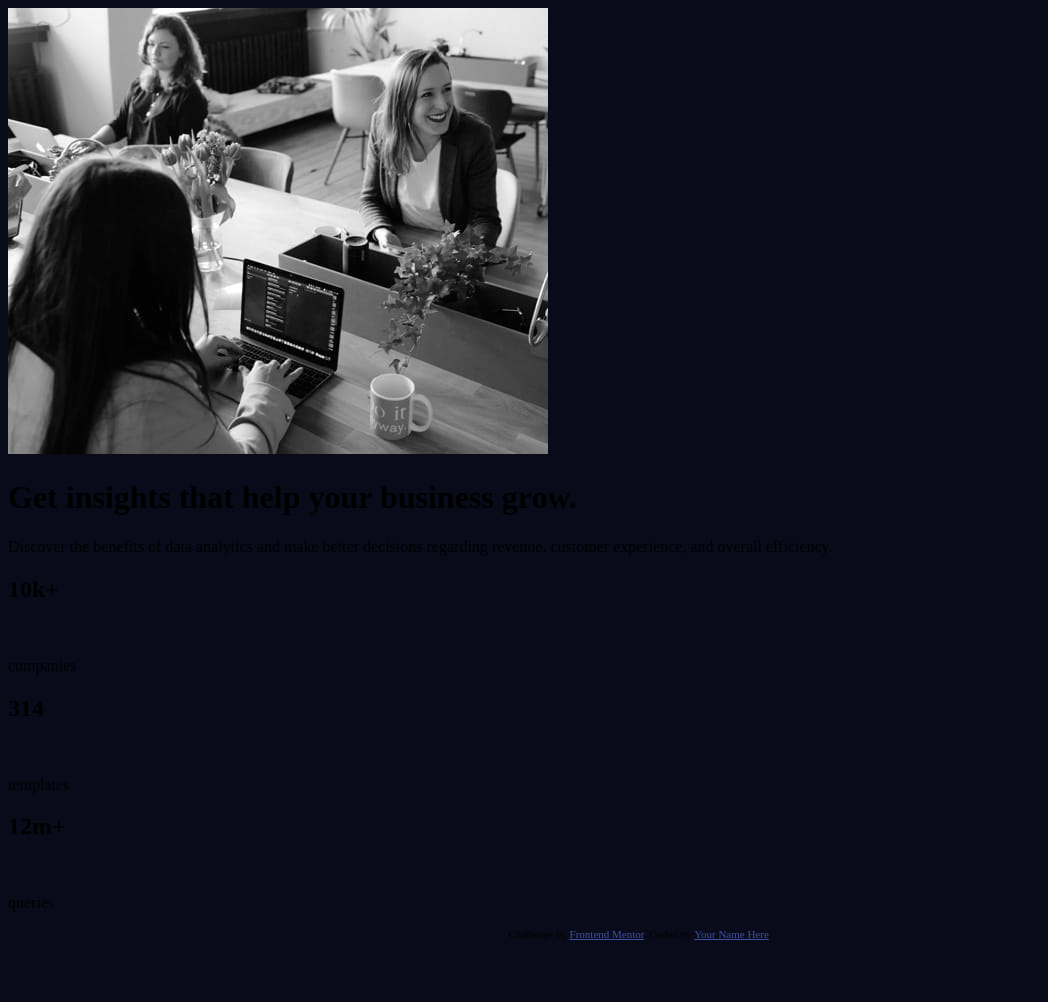
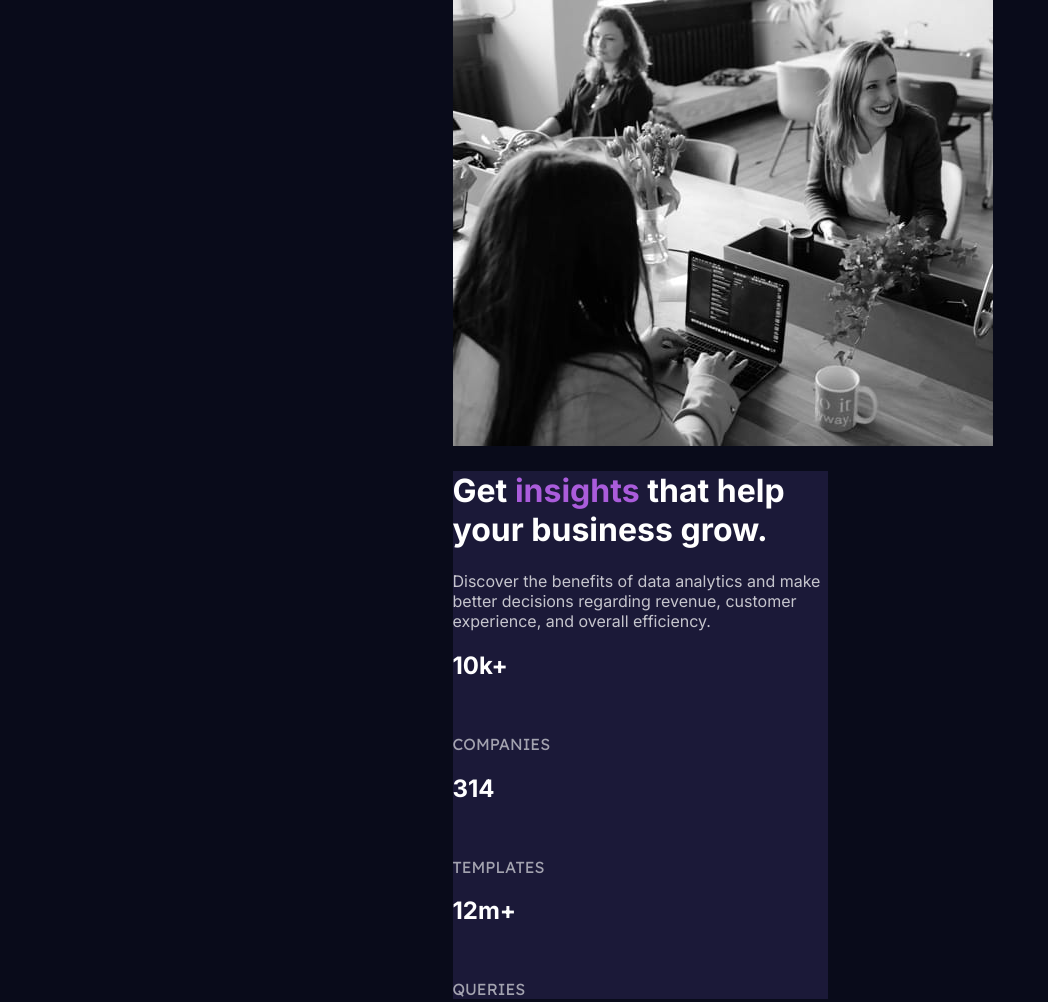
Before and after one commit to emelcee/stats-preview-card-component-main, a plain HTML site: page index.html in a window 1280 px wide. Shown: the top 1002 px of the page, without its empty margins (0-1048 px from the left). Before the commit the page ends 948 px from the top, so only its background shows below. Drawn offline with Linux system fonts and the light colour scheme.

Commit message:
Updated font families and colors

```diff
--- a/css/main.css
+++ b/css/main.css
@@ -1,3 +1,42 @@
 body {
   background-color: hsl(233, 47%, 7%);
+  width: 375px;
+  margin: auto;
 }
+
+.image {
+}
+
+/*Stat card style*/
+.card {
+  background-color: hsl(244, 38%, 16%);
+}
+
+.main-heading {
+  color: hsl(0, 0%, 100%);
+  font-family: 'Inter', sans-serif;
+  font-weight: 700;
+}
+
+span {
+  color: hsl(277, 64%, 61%);
+}
+
+.main-paragraph {
+  color: hsla(0, 0%, 100%, 0.75);
+  font-family: 'Inter', sans-serif;
+  font-weight: 400;
+}
+
+.stats {
+  color: hsl(0, 0%, 100%);
+  font-family: 'Inter', sans-serif;
+  font-weight: 700;
+}
+
+.stat-headings {
+  color: hsla(0, 0%, 100%, 0.6);
+  font-family: 'Lexend Deca', sans-serif;
+  font-weight: 400;
+  text-transform: uppercase;
+}
--- a/index.html
+++ b/index.html
@@ -5,7 +5,8 @@
   <meta name="viewport" content="width=device-width, initial-scale=1.0"> <!-- displays site properly based on user's device -->
   <link rel="stylesheet" type="text/css" href="css/main.css" />
   <link rel="icon" type="image/png" sizes="32x32" href="./images/favicon-32x32.png">
-
+  <link rel="preconnect" href="https://fonts.gstatic.com">
+  <link href="https://fonts.googleapis.com/css2?family=Inter:wght@400;700&family=Lexend+Deca&display=swap" rel="stylesheet">
   <title>Frontend Mentor | Stats preview card component</title>
 
   <!-- Feel free to remove these styles or customise in your own stylesheet 👍 -->
@@ -19,22 +20,22 @@
     <img src="images/image-header-desktop.jpg" alt="Workgroup"/>
   </div>
   <div class="card">
-    <h1>Get <span>insights</span> that help your business grow.</h1>
-  </div>
+    <h1 class="main-heading">Get <span>insights</span> that help your business grow.</h1>
+
     <div>
-    <p>Discover the benefits of data analytics and make better decisions regarding revenue, customer
+      <p class="main-paragraph">Discover the benefits of data analytics and make better decisions regarding revenue, customer
       experience, and overall efficiency. </p>
     </div>
     <div>
-    <h2>10k+</h2><br> <p>companies</p>
+    <h2 class="stats">10k+</h2><br> <p class="stat-headings">companies</p>
     </div>
     <div>
-    <h2>314</h2><br><p>templates</p>
+      <h2 class="stats">314</h2><br><p class="stat-headings">templates</p>
     </div>
     <div>
-    <h2>12m+</h2><br><p>queries</p>
+      <h2 class="stats">12m+</h2><br><p class="stat-headings">queries</p>
     </div>
-
+  </div>
 
   <div class="attribution">
     Challenge by <a href="https://www.frontendmentor.io?ref=challenge" target="_blank">Frontend Mentor</a>.
```
Lines whose indentation alone changed are shown as unchanged.
